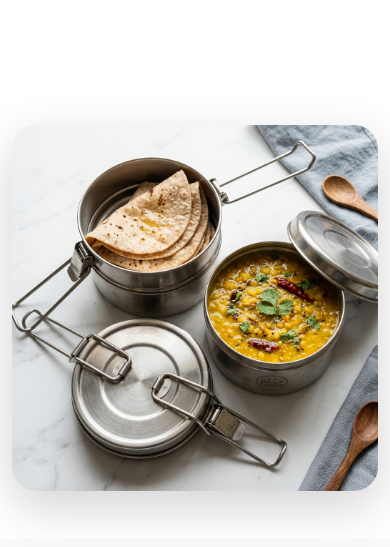
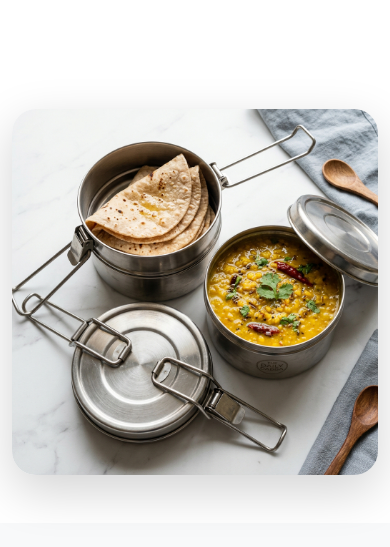
Before and after one commit to Narayanirkal/Buuttii-website, a plain HTML site: page index.html in a window 390 px wide. Shown: the part 743-1290 px from the top of the page. Drawn offline with nearby package versions, Linux system fonts and the light colour scheme.

Commit message:
details updated again

```diff
--- a/style.css
+++ b/style.css
@@ -27,9 +27,11 @@ body {
 .bg-orange { background-color: var(--orange) !important; }
 .text-muted-white { color: var(--text-muted-white) !important; }
 .border-orange-3 { border: 3px solid var(--orange) !important; }
-.max-width-700 { max-width: 700px; }
-.max-width-500 { max-width: 500px; }
-.max-width-300 { max-width: 300px; }
+@media (min-width: 992px) {
+    .max-width-700 { max-width: 700px; }
+    .max-width-500 { max-width: 500px; }
+    .max-width-300 { max-width: 300px; }
+}
 .py-lg-10 { padding-top: 5rem !important; padding-bottom: 5rem !important; }
 .rounded-4 { border-radius: 1.5rem !important; }
 
@@ -123,7 +125,7 @@ body {
         padding-bottom: 3rem !important;
     }
     .hero-img-wrapper {
-        margin-top: 2rem;
+        margin-top: 1rem;
     }
     .hero-img-wrapper::before {
         display: none;
```
